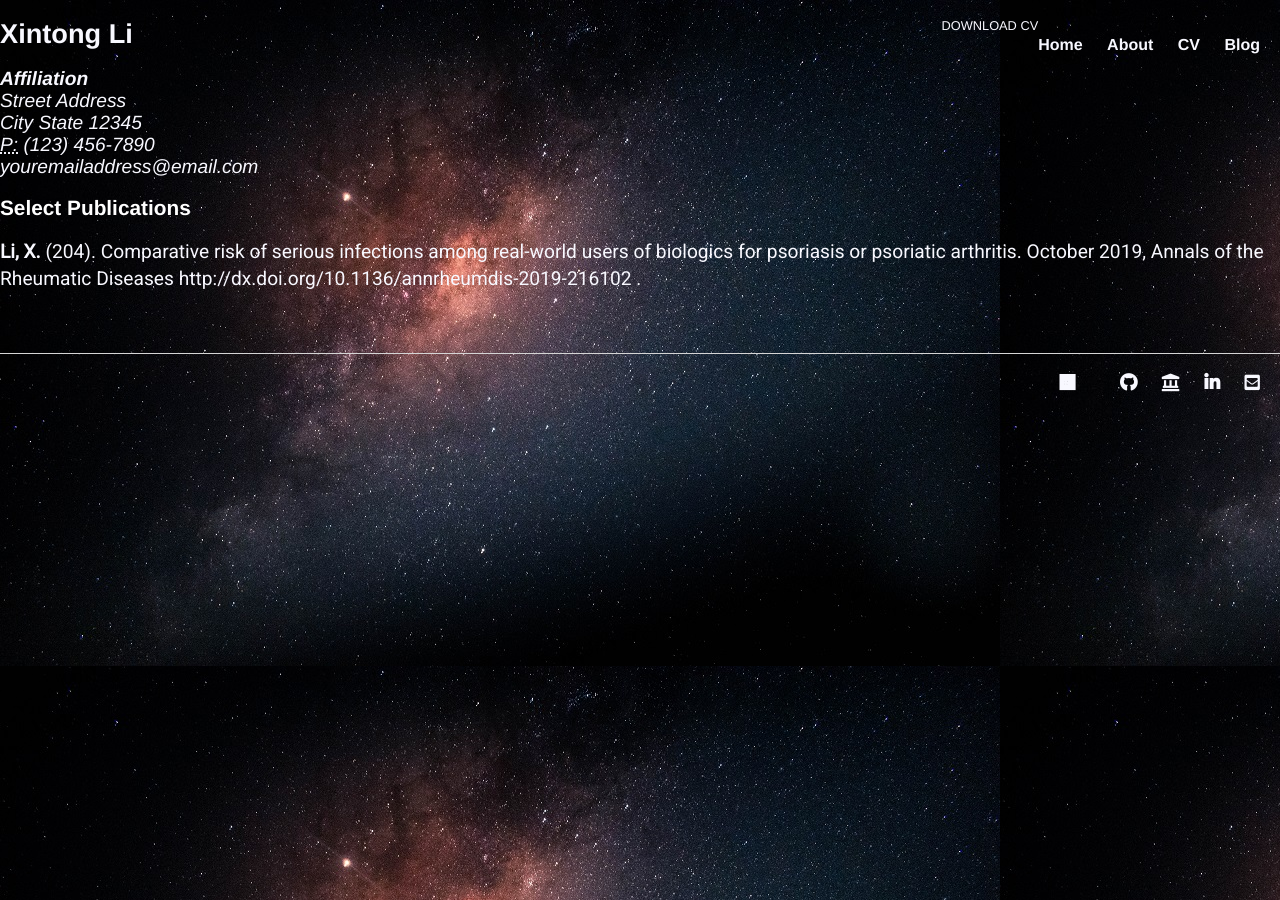
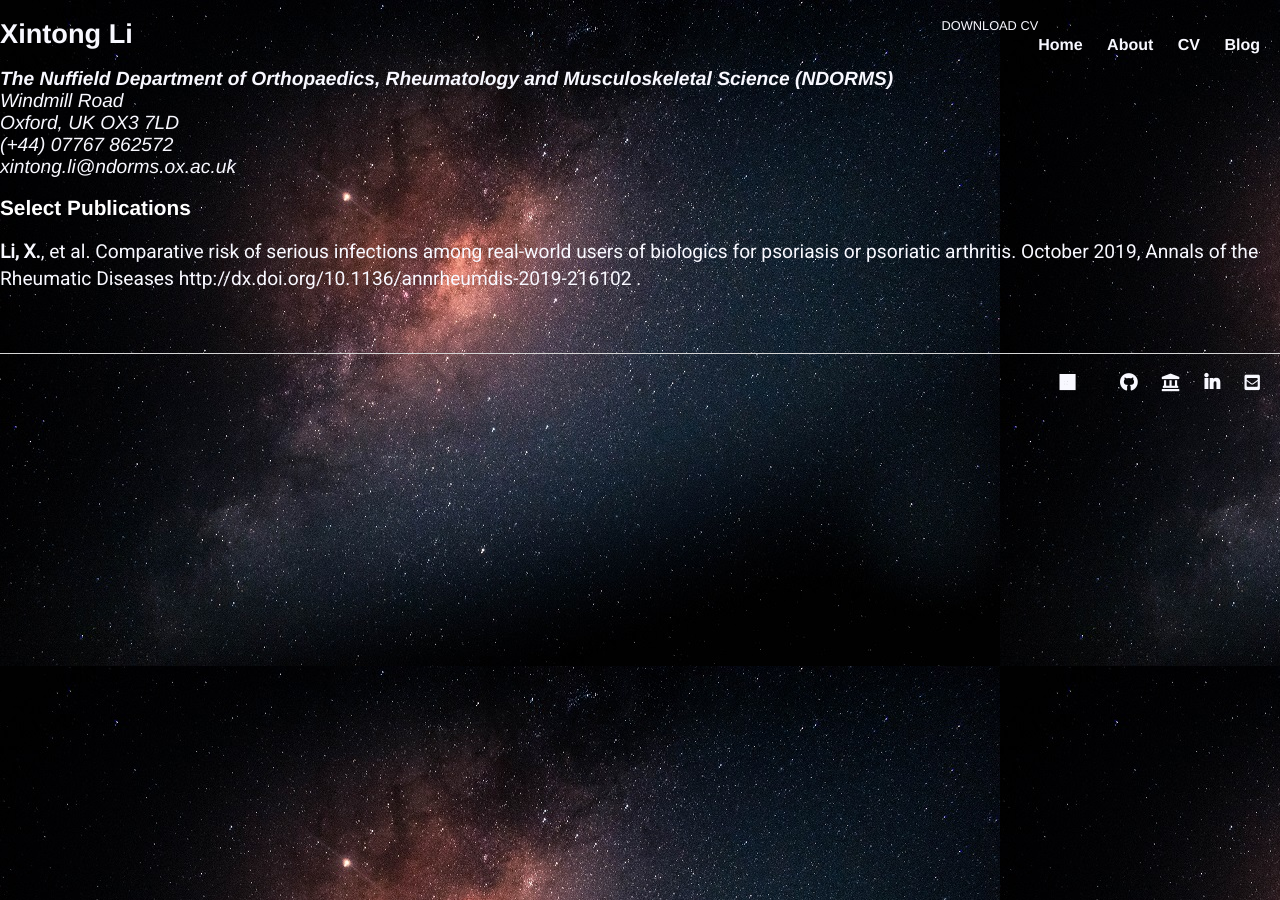
Before and after one commit to Xintong-Li-ZnCu/Xintong-Li-ZnCu.github.io, a Jekyll site: the page built from cv/index.html, in a window 1280 px wide. Built offline with Jekyll 4.4.1, drawn with Linux system fonts in a browser that asks for light colours; nearby versions of some CDN libraries; a style sheet for code colours, icons or effects is not loaded.

Commit message:
Update index.html

```diff
--- a/cv/index.html
+++ b/cv/index.html
@@ -7,16 +7,16 @@ title: CV of Xintong Li
 		<a href="#" class="download" title="Download CV as PDF">Download CV</a>
 					<h1>Xintong Li</h1>
 					<address>
-					<strong>Affiliation</strong><br>
-					Street Address<br>
-					City State 12345<br>
-					<abbr title="phone">P:</abbr> (123) 456-7890<br>
-					<span class="obfuscate">youremailaddress@email.com</span>
+					<strong>The Nuffield Department of Orthopaedics, Rheumatology and Musculoskeletal Science (NDORMS)</strong><br>
+					Windmill Road<br>
+					Oxford, UK OX3 7LD<br>
+					(+44) 07767 862572<br>
+					<span class="obfuscate">xintong.li@ndorms.ox.ac.uk</span>
 					</address>
 
 					<h2>Select Publications</h2>
 
-					<p><strong>Li, X.</strong> (204). Comparative risk of serious infections among real-world users of biologics for psoriasis or psoriatic arthritis.
+					<p><strong>Li, X.</strong>, et al. Comparative risk of serious infections among real-world users of biologics for psoriasis or psoriatic arthritis.
 October 2019, Annals of the Rheumatic Diseases <a href="#">http://dx.doi.org/10.1136/annrheumdis-2019-216102 </a>.
 
 
```
